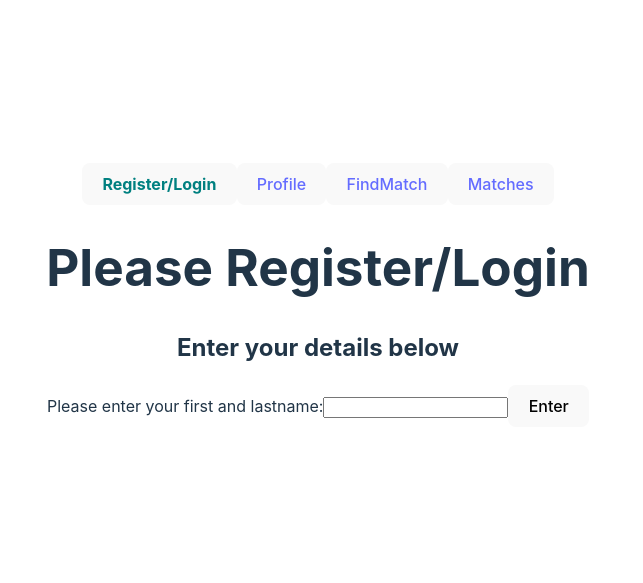
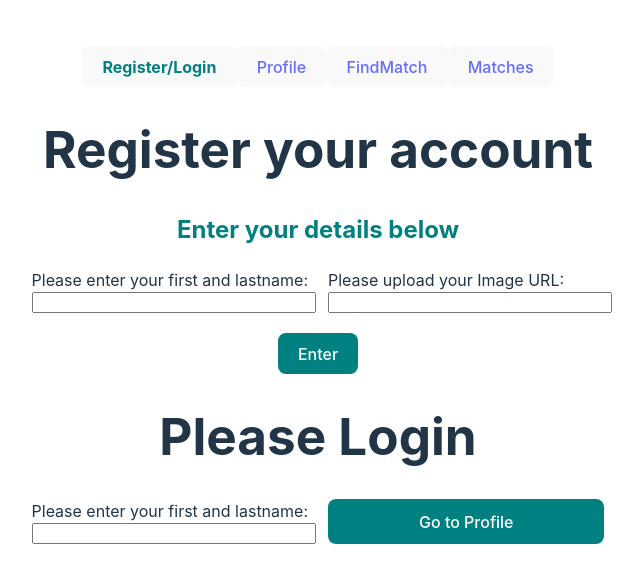
Before and after one commit to LucyLu93/match-mates, a React (Vite) app in the folder client/: page / in a window 1280 px wide. Shown: the part 105-688 px from the top of the page, without its empty margins (322-965 px from the left). Built offline with nearby package versions, Linux system fonts and the light colour scheme; no server answers.

Commit message:
MVP progress

```diff
--- a/client/src/App.jsx
+++ b/client/src/App.jsx
@@ -9,7 +9,7 @@ import { Routes, Route,  NavLink, useNavigate } from "react-router-dom";
 
 
 function App() {
-
+  let [users, setUser] = useState([]); //users for when I add a put and delete method.
   // const navigate = useNavigate();
 
   // function RegisterLogin(){
@@ -18,6 +18,50 @@ function App() {
   //If they are already a user, I want to redirect them to their profile
   //navigate("/profile");
   // }
+  useEffect(() => {
+    fetch("/api/profile")
+      .then(res => res.json())
+      .then(json => {
+        setUser(json);
+      })
+      .catch(error => {
+        console.log(error);
+      });
+  }, []);
+
+  const addUser = async text => {
+    // Create user obj
+    let userObj = { firstname: text, lastname: text, age: text, location: text,
+    wins: text, losses: text, draws: text, };
+
+    // Defining fetch options
+    let options = {
+      method: "POST",
+      headers: {
+        "Content-Type": "application/json"
+      },
+      body: JSON.stringify(userObj)
+    };
+        // Do the fetch()
+        try {
+          let response = await fetch("/api/profile", options);
+          if (response.ok) {
+            // Good response; wait for data
+            let data = await response.json();
+            // Save in state
+            setUser(data);
+          } else {
+            // Server reached but can't fulfil request
+            console.log(`Server error: ${response.status} ${response.statusText}`);
+          }
+        } catch (err) {
+          // Server not reached
+          console.log(`Network error: ${err.message}`);
+        }
+      };
+
+
+
 
 
 
@@ -46,12 +90,15 @@ function App() {
 
 
       <Routes>
-        <Route path="/" element={<RegisterLogin /> } />
+        <Route path="/" element={<RegisterLogin getFormCb={text => addUser(text)}  /> } />
         <Route path="/profile" element={<Profile /> } />
         <Route path="/findmatch" element={<FindMatch /> } />
         <Route path="/matches" element={<Matches /> } />
         <Route path="/*" element={<Error404 /> } />
       </Routes>
+
+
+
 
     </div>
  );
@@ -59,4 +106,5 @@ function App() {
 }
 
 
+
 export default App
--- a/client/src/components/FindMatch.jsx
+++ b/client/src/components/FindMatch.jsx
@@ -4,7 +4,9 @@ import './FindMatch.css'
 function FindMatch() {
     return (
         <div>
-            <p>Here you will find opponents by entering your details</p>
+            <p> Here you will enter your details into a form to
+                find other users in your location.
+            </p>
         </div>
 
     );
--- a/client/src/components/Matches.jsx
+++ b/client/src/components/Matches.jsx
@@ -4,7 +4,7 @@ import './Matches.css'
 function Matches() {
     return (
         <div>
-            <p>Here you will find upcoming matches</p>
+            <p>Here you will find upcoming matches that you have accepted</p>
         </div>
 
     );
--- a/client/src/components/Profile.css
+++ b/client/src/components/Profile.css
@@ -0,0 +1,14 @@
+.Container {
+    display: grid;
+    grid-template-columns: repeat(4, 1fr);
+    gap: 20px;
+}
+
+.Container img {
+    width: 100%;
+    height: auto;
+    object-fit: cover;
+    aspect-ratio: 1 / 1;
+    cursor: pointer;
+
+}
--- a/client/src/components/Profile.jsx
+++ b/client/src/components/Profile.jsx
@@ -2,12 +2,23 @@ import  { useState } from 'react'
 import './Profile.css'
 
 
-function Profile() {
+function Profile(props) {
 
     return (
-        <div>
-            <p>Here you will find the userinfo </p>
+        <div className='Profile'>
+            <div className='Container'>
+
+       <p> Here I want the info from my userinfo table in the db, to display for these 3 users,
+        but separately
+       </p>
+       <img src='https://i.imgur.com/eMLaHzq.jpg'></img>
+       <img src='https://i.imgur.com/AwPJZvT.jpg'></img>
+       <img src='https://i.imgur.com/lYt4YKc.jpg'></img>
+
+            </div>
+
         </div>
+
 
     );
 
--- a/client/src/components/RegisterLogin.css
+++ b/client/src/components/RegisterLogin.css
@@ -0,0 +1,28 @@
+.h1, h2  {
+ color: Teal;
+}
+
+
+
+.RegisterLogin form {
+    display: grid;
+    grid-template-columns: 1fr 1fr;
+    gap: 20px;
+    text-align: left;
+}
+
+
+.RegisterLogin input {
+    width: 100%;
+    display: block;
+}
+
+.span-2-cols {
+    grid-column: 1 / span 2;
+
+}
+
+.RegisterLogin button {
+    background-color: teal;
+    color: white;
+}
--- a/client/src/components/RegisterLogin.jsx
+++ b/client/src/components/RegisterLogin.jsx
@@ -13,20 +13,16 @@ function RegisterLogin(props) {
 
       const handleSubmit = (e) => {
         e.preventDefault();
-
-        //Pass the Form ('a string') up to parent
-        //Parent will pass down a prop with a cb function
         props.getFormCb(form);
-
-        //Reset Form field
         setForm('');
       };
 
     return (
 
-        <div className='RegisterLoginForm'>
+        <div className='RegisterLogin'>
 
-              <h1>Please Register/Login</h1>
+              <h1>Register your account</h1>
+
                  <h2>Enter your details below</h2>
 
             <form onSubmit = {handleSubmit}>
@@ -38,9 +34,34 @@ function RegisterLogin(props) {
                        onChange={handleChange}
                        />
                 </label>
+                <label>
+                    Please upload your Image URL:
+                  <input
+                      type='text'
+                      name="imageUrl"
+                       value={form.imageUrl}
+                    onChange={(e) => handleChange(e)}
+                   />
+                </label>
+
+                <div className="span-2-cols" style={{ textAlign: 'center'}}>
                 <button type='submit'>Enter</button>
+                </div>
+
             </form>
 
+            <h1>Please Login</h1>
+            <form onSubmit = {handleSubmit}>
+                <label>
+                    Please enter your first and lastname:
+                    <input
+                       type='text'
+                       value={form}
+                       onChange={handleChange}
+                       />
+                </label>
+                <button type='submit'>Go to Profile</button>
+                </form>
         </div>
     );
 
```
